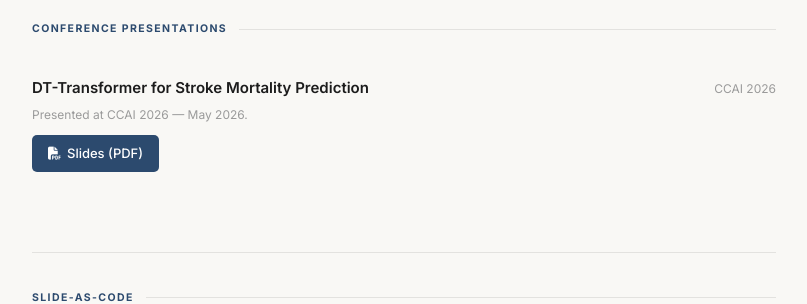
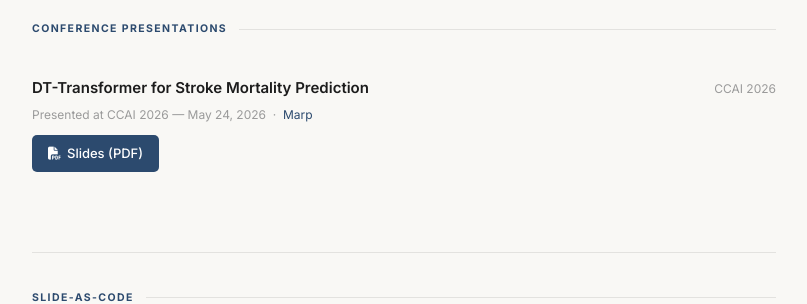
Before and after one commit to ZR-JIA/zr-jia.github.io, a Jekyll site: the page built from _pages/slides.md, in a window 1280 px wide. Shown: the part 187-491 px from the top of the page, without its empty margins (236-1043 px from the left). Built offline with Jekyll 4.4.1, drawn with Linux system fonts in a browser that asks for light colours.

Commit message:
slides: set exact presentation date to May 24 2026, add Marp tag

```diff
--- a/_pages/slides.md
+++ b/_pages/slides.md
@@ -20,7 +20,7 @@ description: "Slide decks and presentations by Zheng Rong JIA, including confere
             <span class="cv-entry-title">DT-Transformer for Stroke Mortality Prediction</span>
             <span class="cv-entry-date">CCAI 2026</span>
           </div>
-          <p class="cv-entry-meta">Presented at CCAI 2026 &mdash; May 2026.</p>
+          <p class="cv-entry-meta">Presented at CCAI 2026 &mdash; May 24, 2026 &nbsp;·&nbsp; <a href="https://marp.app" target="_blank" rel="noopener noreferrer">Marp</a></p>
           <div class="pub-detail-actions" style="margin-top:10px;">
             <a href="https://drive.google.com/file/d/16FePUDlv0bs38EvAamXJQVxBRFpne3AV/view?usp=sharing" class="btn btn-primary" target="_blank" rel="noopener noreferrer"><i class="fas fa-file-pdf"></i> Slides (PDF)</a>
           </div>
```
